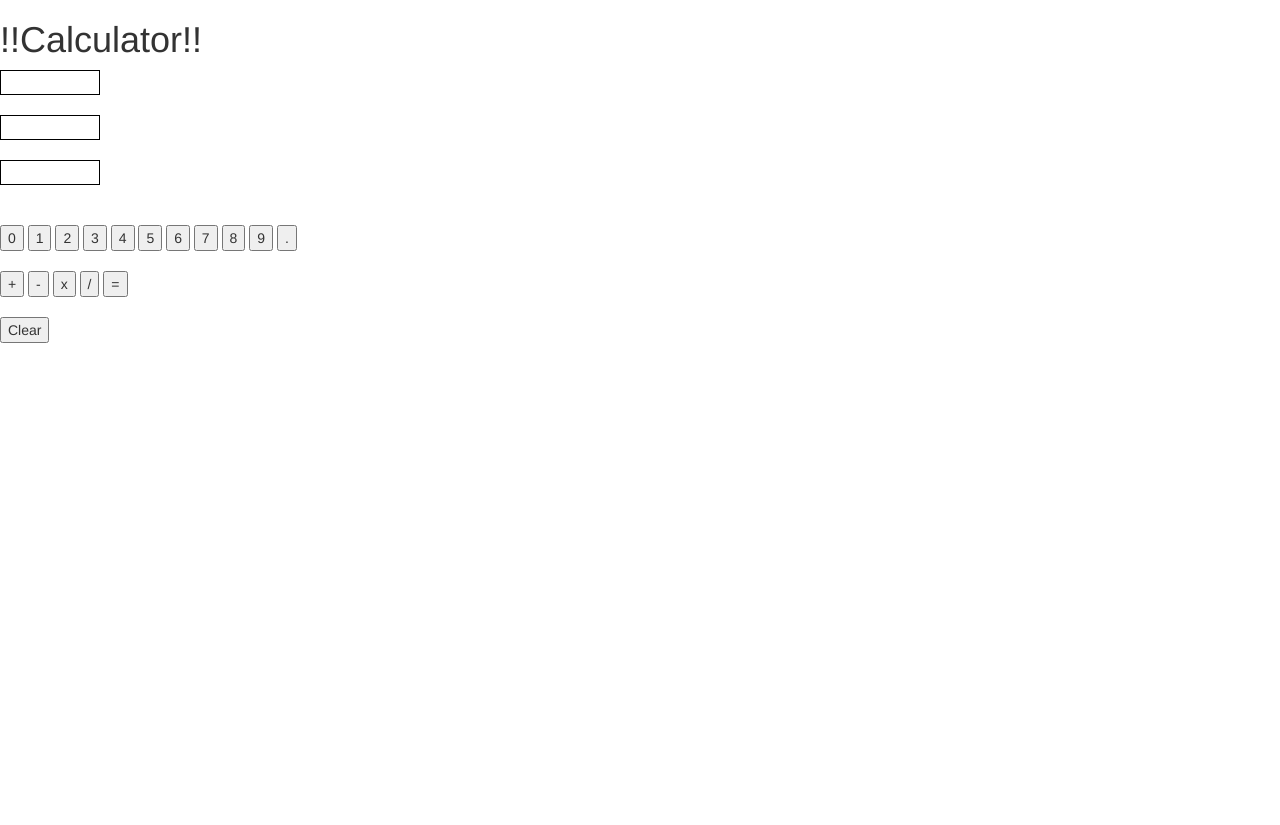
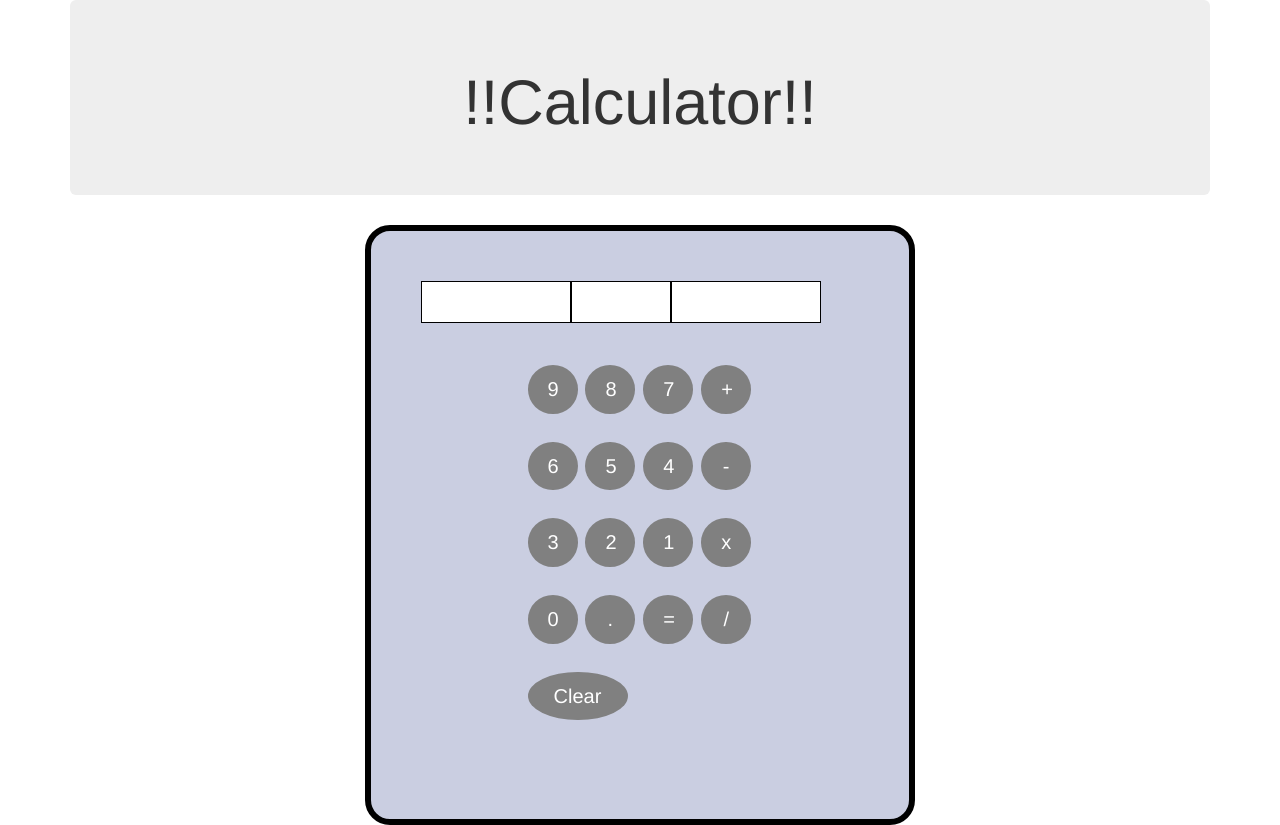
Before and after one commit to viviancan/Codeup-Web-Exercises, a PHP site: page /js-calculator.html in a window 1280 px wide. Before the commit the page ends 343 px from the top, so only its background shows below. Run offline with PHP 8.4, Linux system fonts and the light colour scheme; some libraries are stand-ins or nearby versions.

Commit message:
JavaScript Calculator - mostly styling (css + bootstrap)

```diff
--- a/public/css/calculator.css
+++ b/public/css/calculator.css
@@ -1,6 +1,69 @@
+
+.windowDisAll{
+	width: 500px;
+	padding: 30px;
+	margin: 0 auto;
+}
+
 .window {
 	border: 1px solid black;
-			height: 25px;
-			width: 100px;
-			text-align: center;
+	height: 10px;
+	text-align: center;
+	width: 150px;
+	padding: 20px;
+	float: left;
+	position: relative;
+	background-color: white;
+	font-size: 20px;
 }
+
+#middleDis {
+	width: 100px;
+}
+
+.fullCalculator {
+	border-radius: 25px;
+	border: 6px solid black;
+	padding: 20px;
+	width: 550px;
+	height: 600px;
+	margin: 0 auto;
+	background-color: #cacee1;
+}
+
+.calcButtons {
+	padding: 10px;
+	width: 50%;
+	margin: 0 auto;
+}
+
+.num, .oper, #decimal, #equal {
+	width: 2.5em;
+	background-color: grey;
+	border: none;
+	border-radius: 50%;
+	color: white;
+	padding: 10px 20px;
+	text-align: center;
+	text-decoration: none;
+	display: inline-block;
+	font-size: 20px;
+	margin: 4px 2px;
+	cursor: pointer;
+
+}
+
+#clear{
+	width: 100px;
+	background-color: grey;
+	border: none;
+	border-radius: 50%;
+	color: white;
+	padding: 10px 20px;
+	text-align: center;
+	text-decoration: none;
+	display: inline-block;
+	font-size: 20px;
+	margin: 4px 2px;
+	cursor: pointer;
+}
--- a/public/js-calculator.html
+++ b/public/js-calculator.html
@@ -11,50 +11,64 @@
 
 	</head>
 	<body>
-		<h1>!!Calculator!!</h1>
+		<div class = "container">
+			<div class = "jumbotron">
+				<h1 class = "text-center">!!Calculator!!</h1>
+			</div>
 
+			<div class = "empty"> </div>
 
+			<div class = "fullCalculator">
+				<div class = "windowDisAll" >
 					<div class = "window" id="leftDis" ></div>
+					<div class = "window" id="middleDis" ></div>
+					<div class = "window" id="rightDis" ></div>
+				</div>
 				<br>
-		<div class = "window" id="middleDis" ></div>
 				<br>
-		<div class = "window" id="rightDis" ></div>
+				<div class = "calcButtons">
+					<button class = "num" id = "btn9" value = "9" >9</button>
+					<button class = "num" id = "btn8" value = "8" >8</button>
+					<button class = "num" id = "btn7" value = "7" >7</button>
+					<button class = "oper" id = "addition" value = "+" >+</button>
 
+					<br>
+					<br>
+
+					<button class = "num" id = "btn6" value = "6" >6</button>
+					<button class = "num" id = "btn5" value = "5" >5</button>
+					<button class = "num" id = "btn4" value = "4" >4</button>
+					<button class = "oper" id = "subtract" value = "-" >-</button>
+
+					<br>
+					<br>
+
+					<button class = "num" id = "btn3" value = "3" >3</button>
+					<button class = "num" id = "btn2" value = "2" >2</button>
+					<button class = "num" id = "btn1" value = "1" >1</button>
+					<button class = "oper" id = "multiply" value = "x" >x</button>
 
 					<br>
 					<br>
 
 					<button class = "num" id = "btn0" value = "0" >0</button>
-		<button class = "num" id = "btn1" value = "1" >1</button>
-		<button class = "num" id = "btn2" value = "2" >2</button>
-		<button class = "num" id = "btn3" value = "3" >3</button>
-		<button class = "num" id = "btn4" value = "4" >4</button>
-		<button class = "num" id = "btn5" value = "5" >5</button>
-		<button class = "num" id = "btn6" value = "6" >6</button>
-		<button class = "num" id = "btn7" value = "7" >7</button>
-		<button class = "num" id = "btn8" value = "8" >8</button>
-		<button class = "num" id = "btn9" value = "9" >9</button>
-
 					<button id = "decimal" value = ".">.</button>
+					<button id = "equal" value = "=" >=</button>
+					<button class = "oper" id = "division" value = "/" >/</button>
 
 					<br>
 					<br>
 
-		<button class = "oper" id = "addition" value = "+" >+</button>
-		<button class = "oper" id = "subtract" value = "-" >-</button>
-		<button class = "oper" id = "multiply" value = "x" >x</button>
-		<button class = "oper" id = "division" value = "/" >/</button>
+					<button id = "clear" >Clear</button>
+				</div>
 
-		<button id = "equal" value = "=" >=</button>
+			</div>
 
-		<br>
-		<br>
-		<button id = "clear" >Clear</button>
 
 			<script src="//code.jquery.com/jquery-2.2.4.min.js"></script>
 			<script src="//netdna.bootstrapcdn.com/bootstrap/3.1.1/js/bootstrap.min.js"></script>
-
 			<script type="text/javascript" src="js/calculator.js"></script>
 
+		</div>
 	</body>
 </html>
```
Lines whose indentation alone changed are shown as unchanged.
